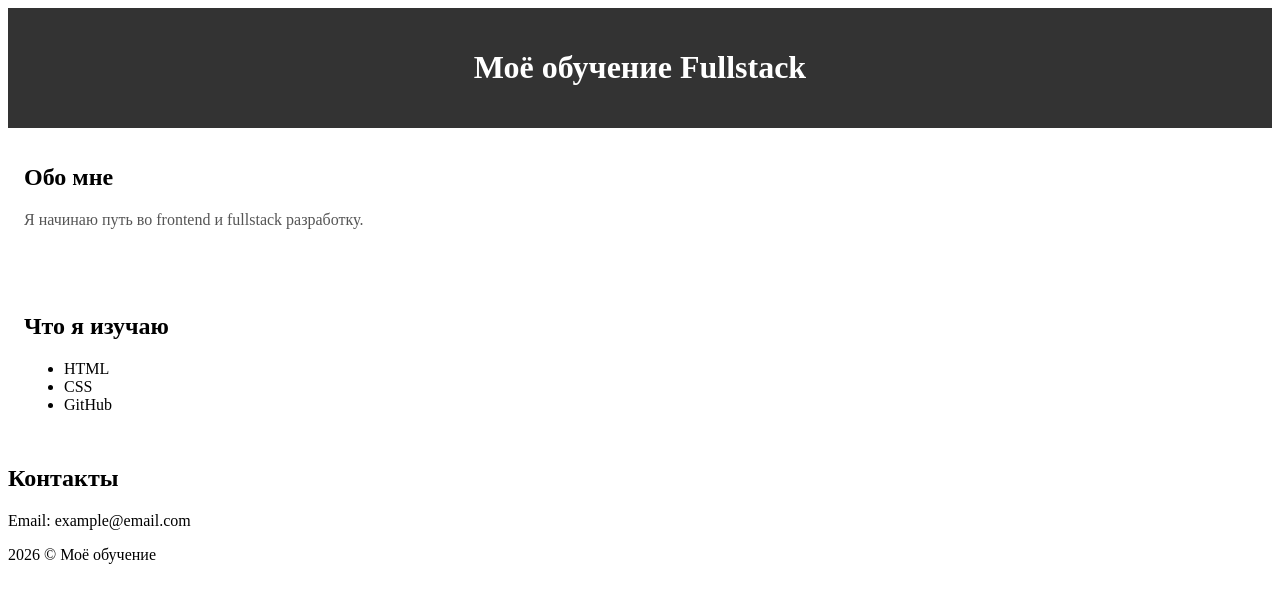
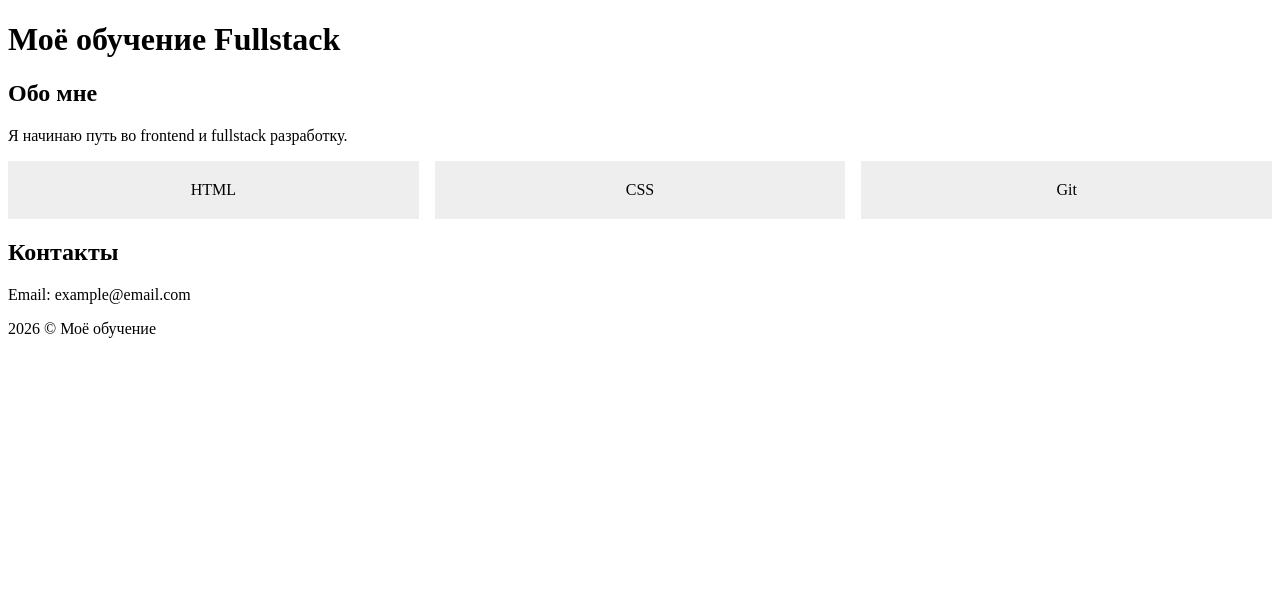
Before and after one commit to 7echen0v-boop/fullstack-learning, a plain HTML site: page index.html in a window 1280 px wide. Drawn offline with Linux system fonts and the light colour scheme.

Commit message:
День 10: Flexbox

```diff
--- a/index.html
+++ b/index.html
@@ -15,14 +15,12 @@
   <p class="text">Я начинаю путь во frontend и fullstack разработку.</p>
 </section>
 
-<section class="card">
-  <h2>Что я изучаю</h2>
-  <ul>
-    <li>HTML</li>
-    <li>CSS</li>
-    <li>GitHub</li>
-  </ul>
+<section class="card container">
+  <div class="box">HTML</div>
+  <div class="box">CSS</div>
+  <div class="box">Git</div>
 </section>
+
 
     </section>
 
--- a/style.css
+++ b/style.css
@@ -1,18 +1,13 @@
-body {
- .site-header {
-  background-color: #333;
-  color: white;
+.container {
+    flex-wrap: wrap;
+  display: flex;
+  justify-content: space-between;
+  gap: 16px;
+}
+
+.box {
+  background: #eee;
   padding: 20px;
+  flex: 1;
   text-align: center;
 }
-
-.card {
-  background: white;
-  padding: 16px;
-  margin-bottom: 16px;
-  border-radius: 8px;
-}
-
-.text {
-  color: #555;
-}
```
